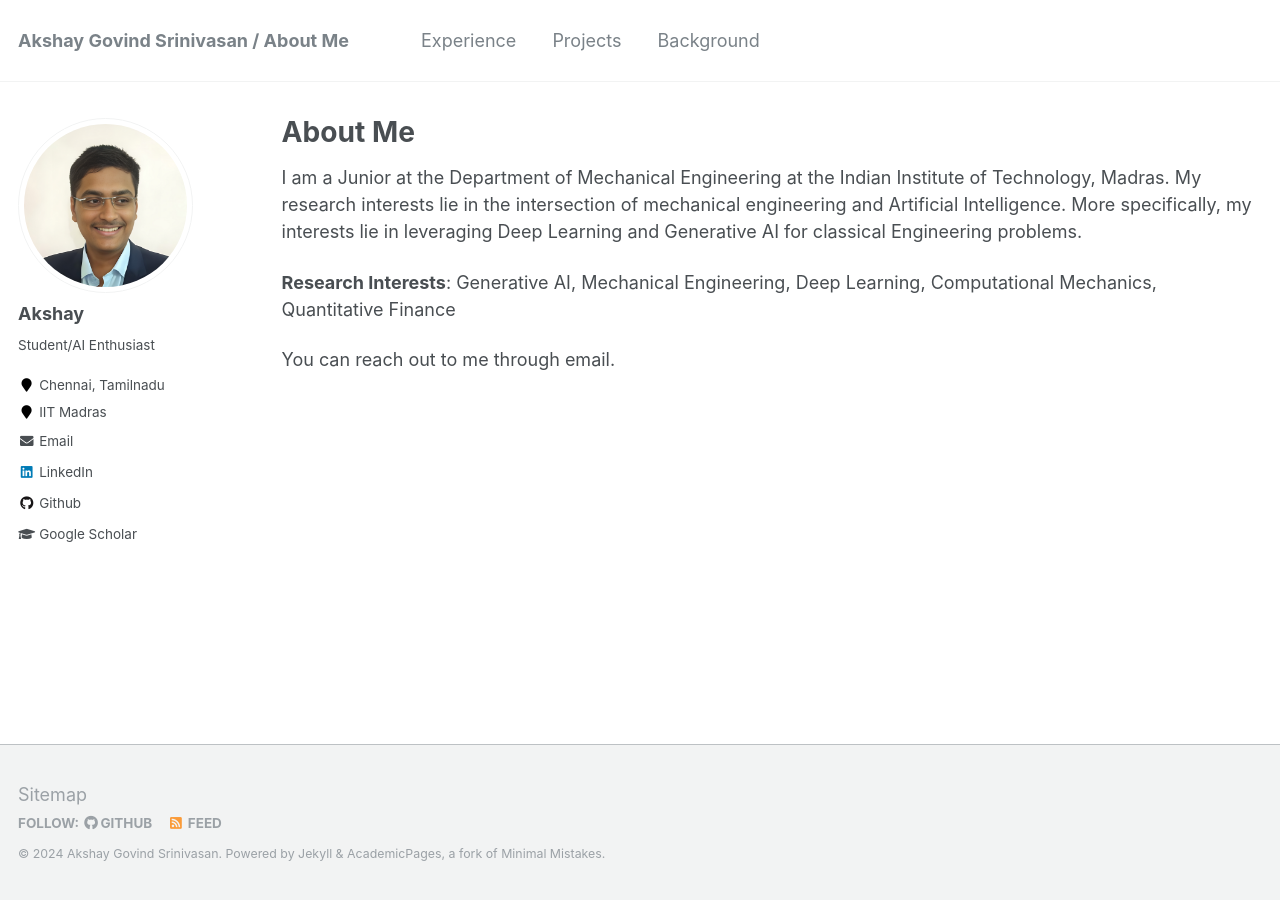
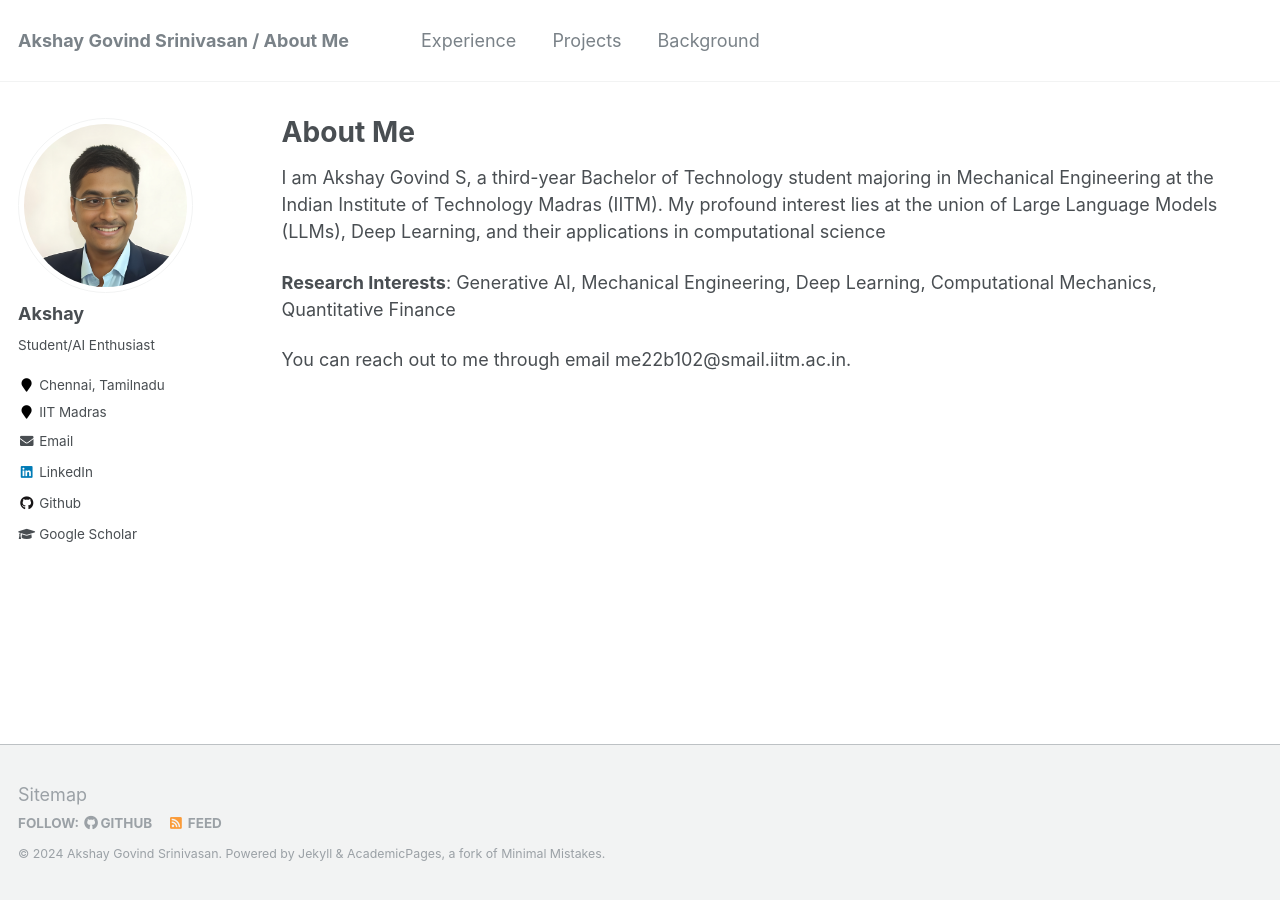
Before and after one commit to TensorTeen/tensorteen.github.io, a Jekyll site: the page built from _pages/about.md, in a window 1280 px wide. Built offline with Jekyll 4.4.1, drawn with Linux system fonts in a browser that asks for light colours.

Commit message:
Update about.md

```diff
--- a/_pages/about.md
+++ b/_pages/about.md
@@ -10,8 +10,11 @@ redirect_from:
 ---
 
 <!-- {% include base_path %} -->
-I am a Junior at the Department of Mechanical Engineering at the Indian Institute of Technology, Madras. My research interests lie in the intersection of mechanical engineering and Artificial Intelligence. More specifically, my interests lie in leveraging Deep Learning and Generative AI for classical Engineering problems.
+I am Akshay Govind S, a third-year Bachelor of Technology student majoring in Mechanical
+Engineering at the Indian Institute of Technology Madras (IITM). My profound interest lies at the
+union of Large Language Models (LLMs), Deep Learning, and their applications in computational
+science
 
 **Research Interests**: Generative AI, Mechanical Engineering, Deep Learning, Computational Mechanics, Quantitative Finance
 
-You can reach out to me through email.
+You can reach out to me through email me22b102@smail.iitm.ac.in.
```
